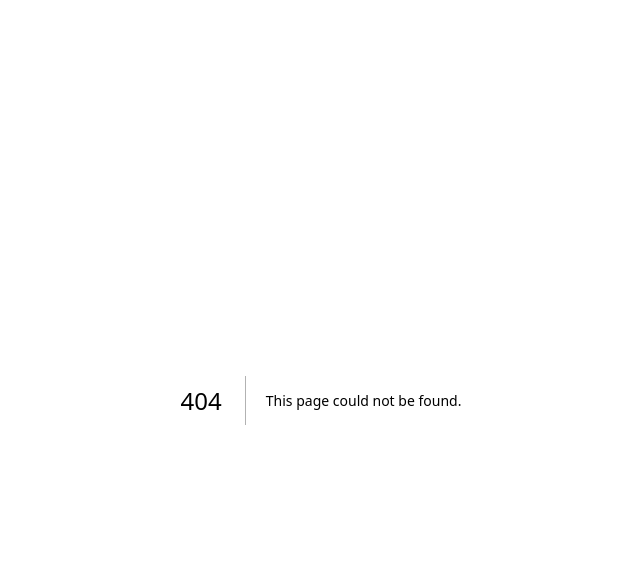
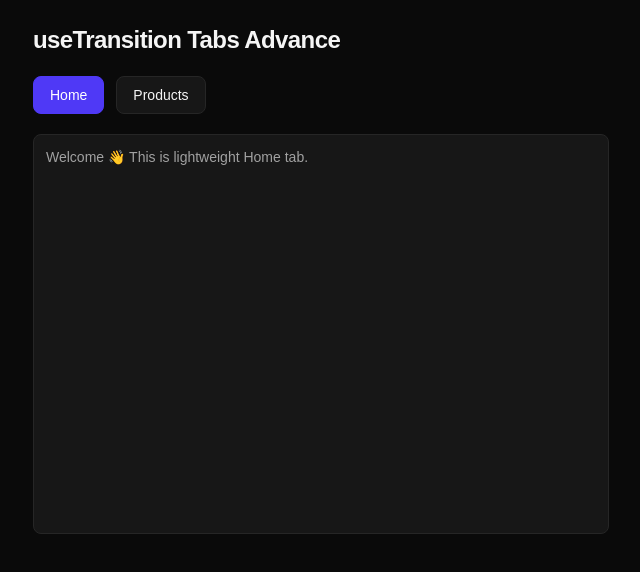
Before and after one commit to Rajender-01/react-hooks-journey, a Next.js app: page /hooks/useTransition/advanced in a window 1280 px wide. Before the commit this address had no page. Shown: the top 572 px of the page, without its empty margins (319-959 px from the left). Built offline with nearby package versions, Linux system fonts and the light colour scheme.

Commit message:
Add TransitionTabsAdvanced component with useTransition for enhanced tab switching experience

```diff
--- /dev/null
+++ b/src/app/hooks/useTransition/advanced/page.tsx
@@ -0,0 +1,11 @@
+import TransitionTabsAdvanced from "@/src/hooks-learning/02-performance-hooks/useTransition/TransitionTabsAdvanced"
+
+const page = () => {
+  return (
+    <div>
+      <TransitionTabsAdvanced/>
+    </div>
+  )
+}
+
+export default page
--- /dev/null
+++ b/src/hooks-learning/02-performance-hooks/useTransition/TransitionTabsAdvanced.tsx
@@ -0,0 +1,81 @@
+"use client";
+import React, { useState, useTransition } from "react";
+
+const HeavyTab = () => {
+  const item = [];
+
+  for (let i = 0; i < 30000; i++) {
+    item.push(
+      <div key={i} className="text-sm text-neutral-300 py-0.5">
+        Item {i}
+      </div>
+    );
+  }
+
+  return item;
+};
+
+const TransitionTabsAdvanced = () => {
+  const [tab, setTab] = useState("Home");
+  const [isPending, startTransition] = useTransition();
+
+  const switchTab = (nextTab: string) => {
+    startTransition(() => {
+      setTab(nextTab);
+    });
+  };
+
+  return (
+    <div className="min-h-screen bg-neutral-950 text-neutral-100 p-6">
+      <div className="max-w-xl mx-auto space-y-5">
+
+        <h1 className="text-2xl font-semibold tracking-tight">
+          useTransition Tabs Advance
+        </h1>
+
+        <div className="flex gap-3">
+          <button
+            onClick={() => switchTab("Home")}
+            className={`px-4 py-2 rounded-lg border text-sm transition
+            ${tab === "Home"
+                ? "bg-indigo-600 border-indigo-600 text-white"
+                : "bg-neutral-900 border-neutral-800 hover:bg-neutral-800"
+              }`}
+          >
+            Home
+          </button>
+
+          <button
+            onClick={() => switchTab("Products")}
+            className={`px-4 py-2 rounded-lg border text-sm transition
+            ${tab === "Products"
+                ? "bg-indigo-600 border-indigo-600 text-white"
+                : "bg-neutral-900 border-neutral-800 hover:bg-neutral-800"
+              }`}
+          >
+            Products
+          </button>
+        </div>
+
+        {isPending && (
+          <p className="text-indigo-400 animate-pulse">
+            Loading heavy tab...
+          </p>
+        )}
+
+        <div className="h-100 overflow-auto rounded-lg border border-neutral-800 p-3 bg-neutral-900">
+          {tab === "Home" && (
+            <p className="text-neutral-400 text-sm">
+              Welcome 👋 This is lightweight Home tab.
+            </p>
+          )}
+
+          {tab === "Products" && <HeavyTab />}
+        </div>
+
+      </div>
+    </div>
+  );
+};
+
+export default TransitionTabsAdvanced;
```
